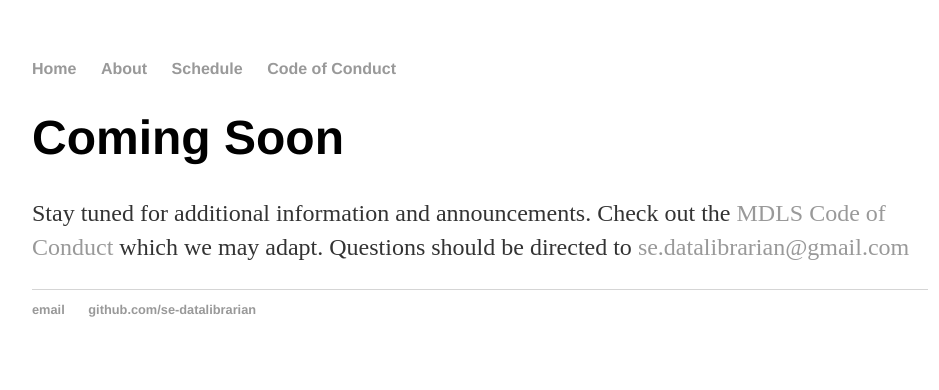
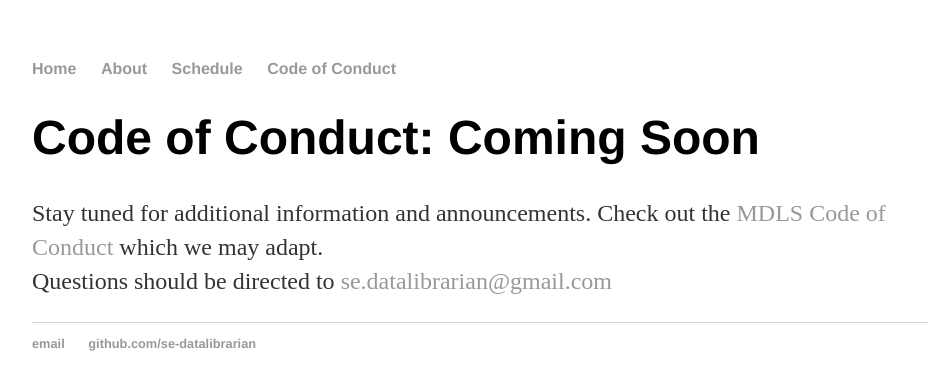
Before and after one commit to se-datalibrarian/test, a Jekyll site: the page built from code/index.html, in a window 1280 px wide. Shown: the top 390 px of the page, without its empty margins (160-1099 px from the left). Built offline with Jekyll 4.4.1, drawn with Linux system fonts in a browser that asks for light colours.

Commit message:
changed header

```diff
--- a/code/index.html
+++ b/code/index.html
@@ -3,11 +3,11 @@ layout: default
 title:  Code of Conduct the South East Data Librarian Symposium
 ---
     		<div class="blurb">
-			<h1>Coming Soon</h1>
+			<h1>Code of Conduct: Coming Soon</h1>
 				<p>
 <p>
 Stay tuned for additional information and announcements. Check out the <a href="https://mwdatalibrariansymposium.wordpress.com/code-of-conduct/" target="_blank">
 MDLS Code of Conduct</a> which we may adapt.
-
+<BR>
 Questions should be directed to <a href="mailto:se.datalibrarian@gmail.com">se.datalibrarian@gmail.com</a></p>
     		</div><!-- /.blurb -->
```
